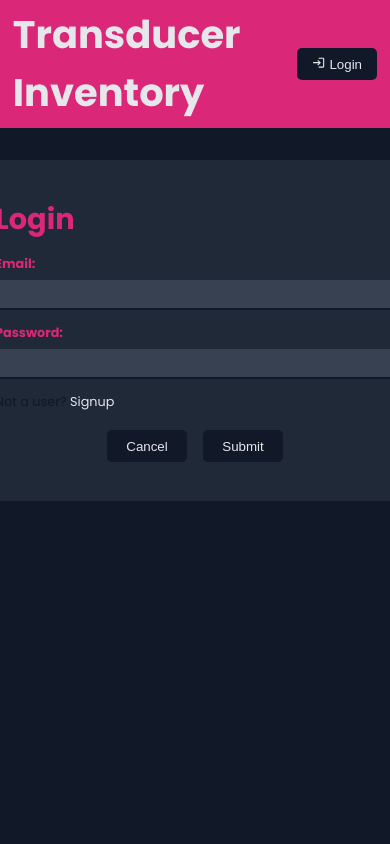
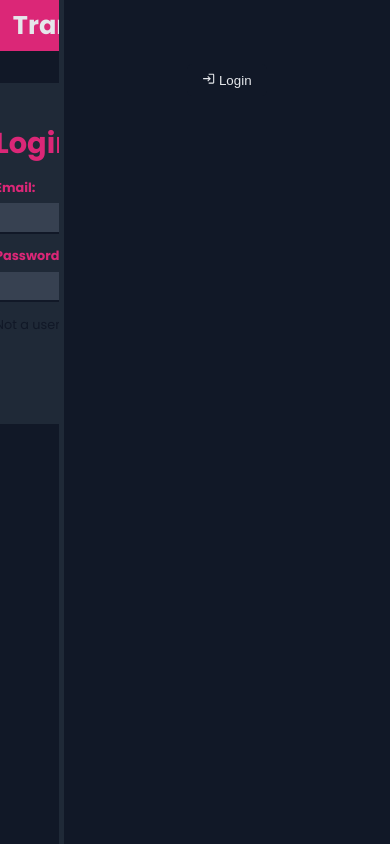
Before and after one commit to MattAKeider/transducer-inventory, a React (Vite) app: page /login in a window 390 px wide. Shown: the top 844 px of the page. Built offline with nearby package versions, Linux system fonts and the light colour scheme.

Commit message:
responsive navigation added

```diff
--- a/src/components/Header/Header.module.css
+++ b/src/components/Header/Header.module.css
@@ -2,6 +2,7 @@
   display: flex;
   align-items: center;
   justify-content: space-between;
+  flex-wrap: wrap;
   background-color: var(--brand-color);
   padding: 0.4rem 0.8rem;
 }
@@ -27,3 +28,41 @@
   color: var(--brand-color);
   background-color: var(--bg-color);
 }
+
+@media (max-width: 896px) {
+  .title {
+    font-size: 1.6rem;
+  }
+
+  .welcome {
+    margin-bottom: 0.8rem;
+    color: var(--brand-color);
+  }
+
+  .navbar {
+    position: fixed;
+    flex-direction: column;
+    z-index: 1;
+    inset: 0 0 0 15%;
+    background-color: var(--bg-color);
+    padding: 4rem 2rem;
+    border-left: 5px solid var(--bg-tint-color);
+  }
+
+  .menu {
+    width: 1.8rem;
+    height: 1.8rem;
+    fill: var(--bg-color);
+    cursor: pointer;
+  }
+
+  .close {
+    position: absolute;
+    top: 10px;
+    right: 10px;
+    width: 1.8rem;
+    height: 1.8rem;
+    fill: var(--brand-color);
+    cursor: pointer;
+  }
+}
--- a/src/components/Header/Header.tsx
+++ b/src/components/Header/Header.tsx
@@ -1,6 +1,6 @@
-import { useContext, useEffect, useRef } from 'react';
+import { useContext, useEffect, useRef, useState } from 'react';
 import { useNavigate } from 'react-router-dom';
-import { MdAddHome, MdLogin, MdLogout } from 'react-icons/md';
+import { MdAddHome, MdLogin, MdLogout, MdMenu, MdClose } from 'react-icons/md';
 
 import { UserContext } from '../../context/user-context';
 import Modal, { ModalHandle } from '../../ui/Modal/Modal';
@@ -10,6 +10,8 @@ import styles from './Header.module.css';
 
 const Header = () => {
   const { isLoggedIn, username, logout, login } = useContext(UserContext);
+  const [isMobile, setIsMobile] = useState(false);
+  const [showMobileNav, setShowMobileNav] = useState(false);
 
   const modalRef = useRef<ModalHandle>();
 
@@ -32,6 +34,18 @@ const Header = () => {
     }
   }, [login]);
 
+  useEffect(() => {
+    const resize = () => {
+      window.innerWidth > 896 ? setIsMobile(false) : setIsMobile(true);
+    };
+
+    window.addEventListener('resize', resize);
+
+    return () => {
+      window.removeEventListener('resize', resize);
+    };
+  }, []);
+
   const handleOpenAddTransducer = () => {
     modalRef.current.open();
   };
@@ -44,14 +58,15 @@ const Header = () => {
     navigate('/login');
   };
 
-  return (
-    <>
-      <Modal ref={modalRef}>
-        {<NewTransducer onCloseModal={handleCloseAddTransducer} />}
-      </Modal>
-      <header className={styles.header}>
-        <h1 className={styles.title}>Transducer Inventory</h1>
+  const handleClickMobileNav = () => {
+    setShowMobileNav((prevState) => !prevState);
+  };
+
+  const navigation = (
     <nav className={styles.navbar}>
+      {isMobile && (
+        <MdClose className={styles.close} onClick={handleClickMobileNav} />
+      )}
       {isLoggedIn && <p className={styles.welcome}>Welcome, {username}!</p>}
       {isLoggedIn && (
         <Button className={styles.button} onClick={handleOpenAddTransducer}>
@@ -69,6 +84,19 @@ const Header = () => {
         </Button>
       )}
     </nav>
+  );
+
+  return (
+    <>
+      <Modal ref={modalRef}>
+        {<NewTransducer onCloseModal={handleCloseAddTransducer} />}
+      </Modal>
+      <header className={styles.header}>
+        <h1 className={styles.title}>Transducer Inventory</h1>
+        {isMobile && (
+          <MdMenu className={styles.menu} onClick={handleClickMobileNav} />
+        )}
+        {(!isMobile || showMobileNav) && navigation}
       </header>
     </>
   );
```
Also changed, not shown: src/index.css (+8 -0 lines). Lines whose indentation alone changed are shown as unchanged.
